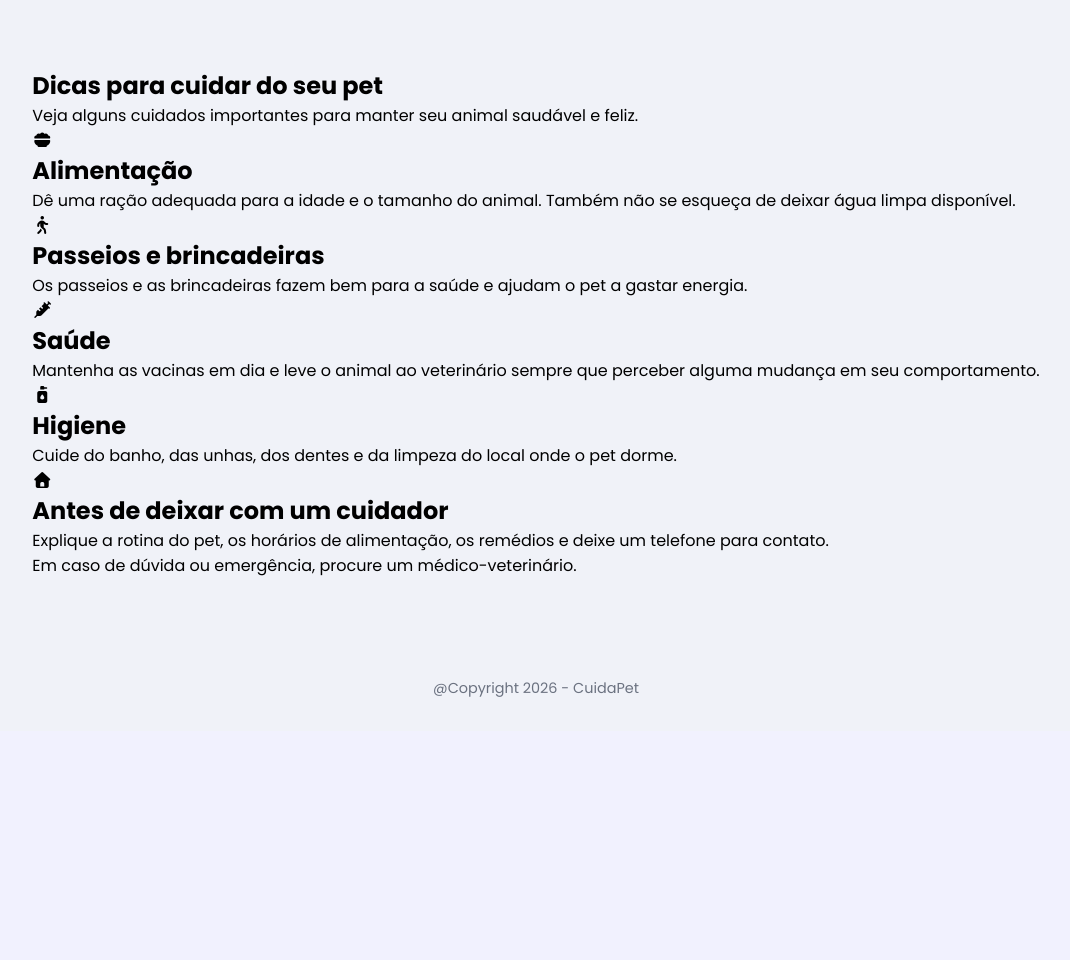
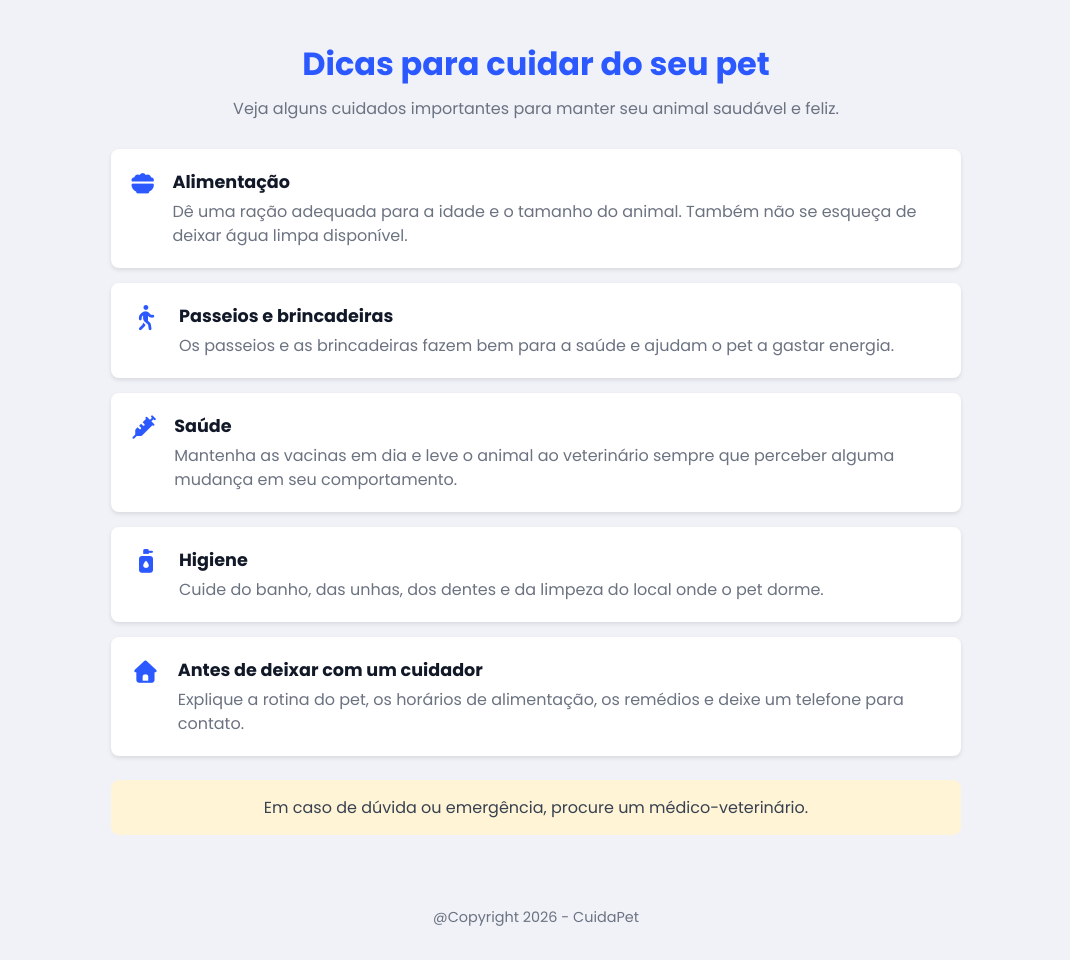
Before and after one commit to PedroPA94/senac-cuidapet, a Django app: page /dicas/ in a window 1280 px wide. Shown: the part 69-1029 px from the top of the page, without its empty margins (104-1174 px from the left). Before the commit the page ends 766 px from the top, so only its background shows below. Run offline with Django 5.2, Linux system fonts and the light colour scheme; some libraries are stand-ins or nearby versions.

Commit message:
Simplifica a apresentação da página de dicas

```diff
--- a/paginas/static/css/dicas.css
+++ b/paginas/static/css/dicas.css
@@ -1,95 +1,71 @@
-.tips-page {
-  width: min(1120px, calc(100% - 40px));
-  margin: 48px auto;
+.dicas-container {
+  width: min(850px, calc(100% - 40px));
+  margin: 40px auto;
 }
 
-.tips-hero {
-  max-width: 720px;
-  margin-bottom: 32px;
+.dicas-container h1 {
+  color: var(--color-primary);
+  font-size: 2rem;
+  text-align: center;
 }
 
-.tips-eyebrow {
-  display: inline-flex;
-  align-items: center;
-  gap: 8px;
-  margin-bottom: 10px;
-  color: var(--color-primary);
-  font-weight: 700;
+.introducao {
+  margin: 8px 0 28px;
+  color: var(--color-text-muted);
+  text-align: center;
 }
 
-.tips-hero h1 {
-  color: var(--color-text);
-  font-size: clamp(2rem, 5vw, 3rem);
-  line-height: 1.15;
+.lista-dicas {
+  display: flex;
+  flex-direction: column;
+  gap: 15px;
 }
 
-.tips-hero p {
-  margin-top: 12px;
-  color: var(--color-text-muted);
-  font-size: 1.05rem;
-}
-
-.tips-grid {
-  display: grid;
-  grid-template-columns: repeat(3, 1fr);
-  gap: 20px;
-}
-
-.tip-card {
-  padding: 24px;
+.dica {
+  display: flex;
+  align-items: flex-start;
+  gap: 18px;
+  padding: 20px;
   background: var(--color-surface);
-  border: 1px solid var(--color-border);
-  border-radius: var(--radius-lg);
+  border-radius: var(--radius-sm);
   box-shadow: var(--shadow-sm);
 }
 
-.tip-icon {
-  display: grid;
-  place-items: center;
-  width: 48px;
-  height: 48px;
-  margin-bottom: 18px;
-  border-radius: 14px;
+.dica > i {
+  width: 30px;
+  margin-top: 4px;
   color: var(--color-primary);
-  background: var(--color-primary-soft);
-  font-size: 1.25rem;
+  font-size: 1.4rem;
+  text-align: center;
 }
 
-.tip-card h2,
-.alert-card h2 {
+.dica h2 {
+  margin-bottom: 5px;
   color: var(--color-text);
   font-size: 1.1rem;
 }
 
-.tip-card p,
-.alert-card p {
-  margin-top: 8px;
+.dica p {
   color: var(--color-text-muted);
-  line-height: 1.65;
+  line-height: 1.5;
 }
 
-.alert-card {
-  display: flex;
-  gap: 18px;
+.aviso {
   margin-top: 24px;
-  padding: 24px;
-  border: 1px solid #f8d7a5;
-  border-radius: var(--radius-lg);
+  padding: 15px;
+  color: var(--color-text-secondary);
   background: var(--color-warning-soft);
-}
-
-.alert-card > i {
-  color: var(--color-warning-hover);
-  font-size: 1.6rem;
-}
-
-@media (max-width: 900px) {
-  .tips-grid { grid-template-columns: repeat(2, 1fr); }
+  border-radius: var(--radius-sm);
+  text-align: center;
 }
 
 @media (max-width: 640px) {
-  .tips-page { width: min(100% - 28px, 1120px); margin: 32px auto; }
-  .tips-grid { grid-template-columns: 1fr; }
-  .alert-card { align-items: flex-start; }
-  .navbar-actions { gap: 0.75rem; }
+  .dicas-container {
+    width: calc(100% - 28px);
+    margin: 30px auto;
+  }
+
+  .dicas-container h1 {
+    font-size: 1.6rem;
+  }
 }
```
